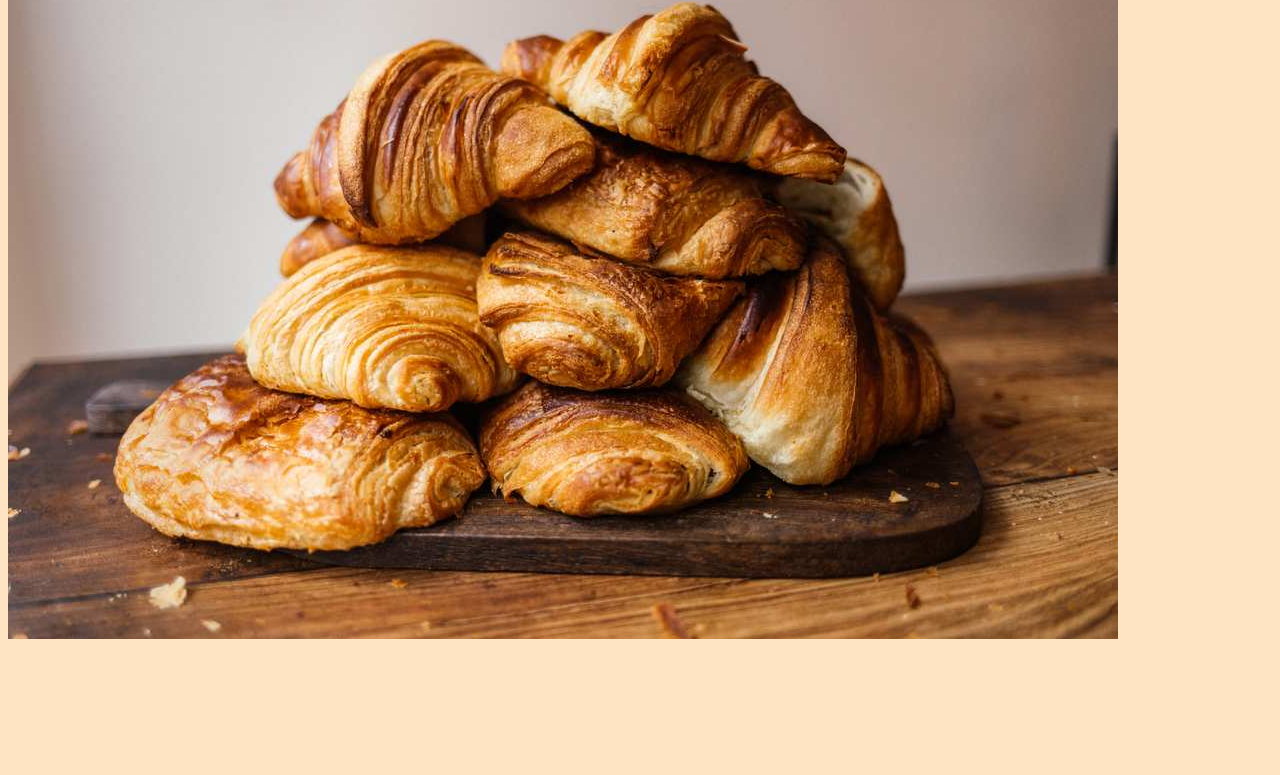
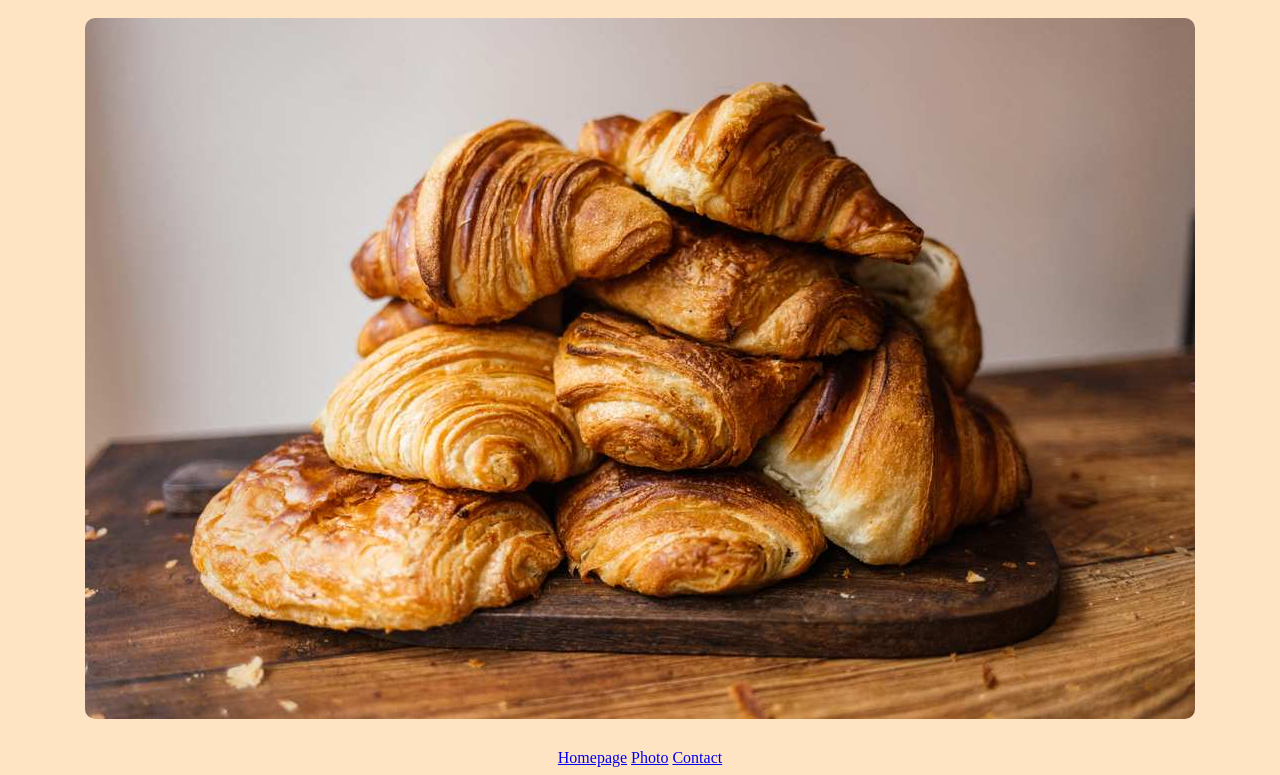
Before and after one commit to jtothepro/Croissant_3, a plain HTML site: page photo.html in a window 1280 px wide. Shown: the part 70-845 px from the top of the page. Before the commit the page ends 800 px from the top, so only its background shows below. Drawn offline with Linux system fonts and the light colour scheme.

Commit message:
Final steps of project setup

```diff
--- a/css/styles.css
+++ b/css/styles.css
@@ -8,3 +8,12 @@ h1 {
 footer {
   text-align: center;
 }
+img {
+  display: block;
+  max-width: 90%;
+  margin: 30px auto;
+  border-radius: 10px;
+}
+p {
+  text-align: center;
+}
--- a/photo.html
+++ b/photo.html
@@ -7,6 +7,12 @@
     <title>Croissant Picture</title>
   </head>
   <body>
+    <h1>These are delicious croissants</h1>
     <img src="/Images/croissants.jpg" />
+    <footer>
+      <a href="/">Homepage</a>
+      <a href="/photo.html">Photo</a>
+      <a href="/contact.html">Contact</a>
+    </footer>
   </body>
 </html>
```
Also changed, not shown: contact.html (+6 -0 lines), 1 other file.
